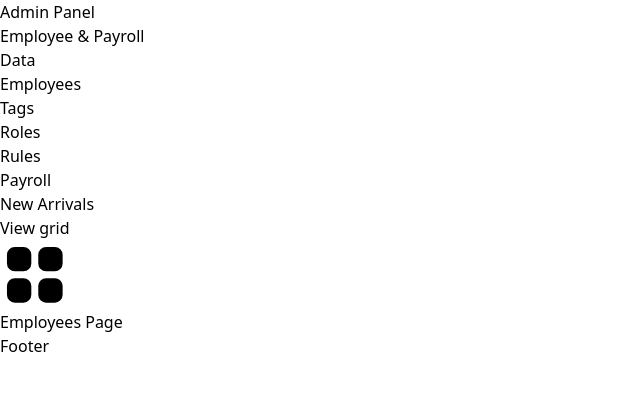
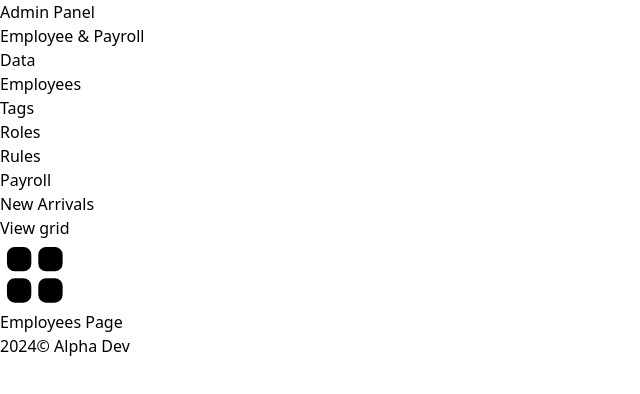
Before and after one commit to lightbeem3296/ge-crm-front, a Next.js app: page /dashboard/employees in a window 1280 px wide. Shown: the top 394 px of the page, without its empty margins (0-640 px from the left). Built offline with nearby package versions, Linux system fonts and the light colour scheme.

Commit message:
done footer style

```diff
--- a/src/components/layout/Footer.tsx
+++ b/src/components/layout/Footer.tsx
@@ -1,7 +1,9 @@
 export default function Footer() {
   return (
-    <div className="mt-2 p-2 rounded-md">
-      <div className="w-fit mx-auto">Footer</div>
+    <div className="mt-2 px-4 pb-2 rounded-md text-gray-500 flex text-sm">
+      <div className="w-fit">
+        2024&copy; Alpha Dev
+      </div>
     </div>
   )
 }
```
